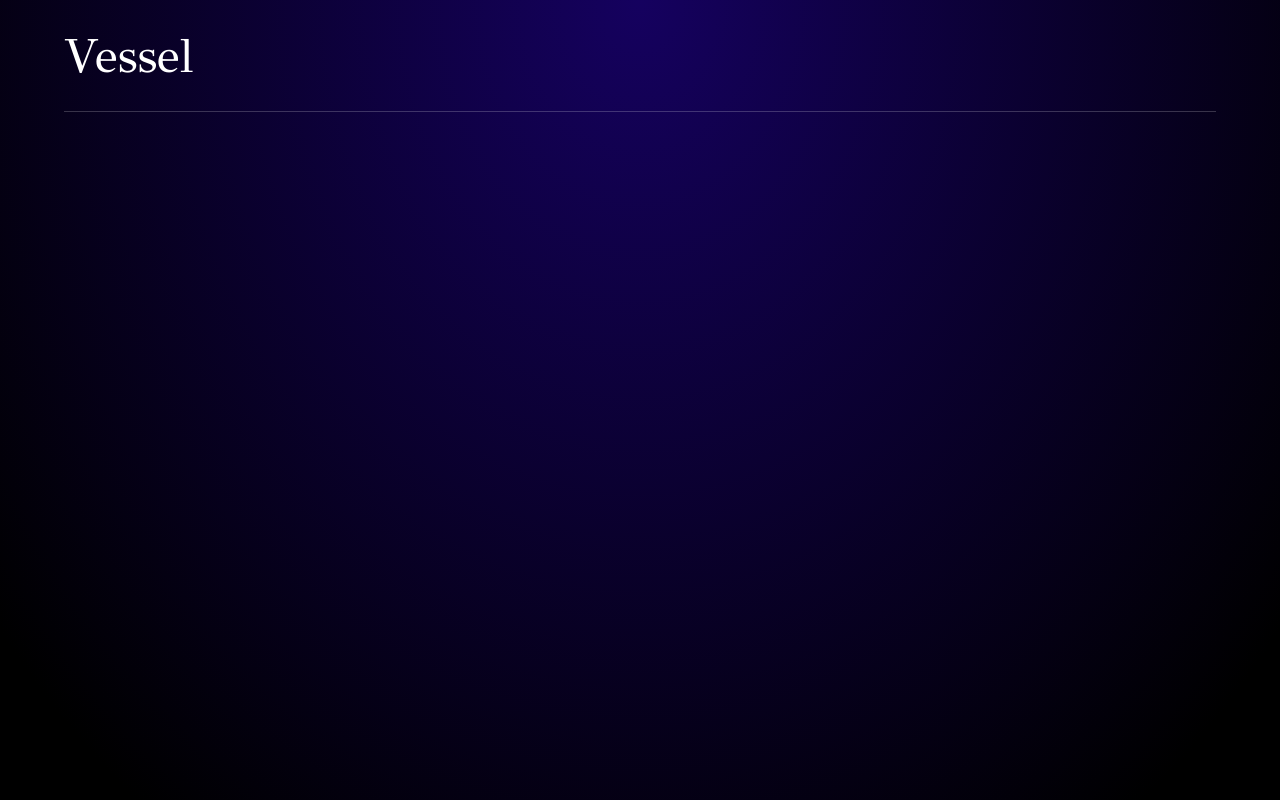
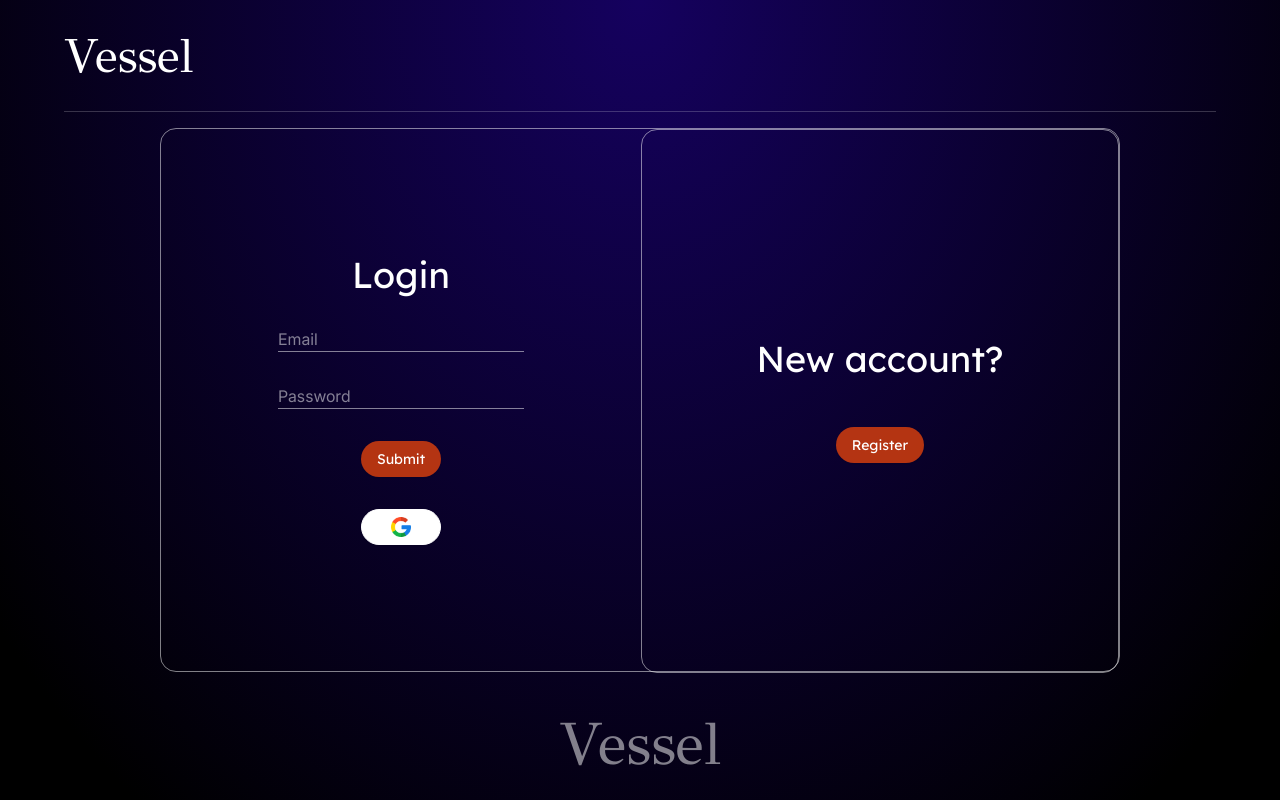
Before and after one commit to guimazaky/Vessel, a React (Vite) app: page /loginpage in a window 1280 px wide. Built offline with nearby package versions, Linux system fonts and the light colour scheme; a web font is replaced by a local one.

Commit message:
create_loginregister

```diff
--- a/package.json
+++ b/package.json
@@ -10,6 +10,7 @@
     "preview": "vite preview"
   },
   "dependencies": {
+    "@radix-ui/react-label": "^2.1.2",
     "@radix-ui/react-progress": "^1.1.2",
     "@radix-ui/react-slot": "^1.1.2",
     "@tailwindcss/vite": "^4.1.3",
--- a/src/components/ui/button.jsx
+++ b/src/components/ui/button.jsx
@@ -10,7 +10,7 @@ const buttonVariants = cva(
     variants: {
       variant: {
         default:
-          "bg-[#FC4B08]/70 rounded-full text-primary-foreground shadow-xs hover:bg-[#15015F] cursor-pointer ",
+          "bg-[#FC4B08]/70 rounded-full text-white shadow-xs hover:bg-[#15015F] cursor-pointer font-lexend",
         destructive:
           "bg-destructive text-white shadow-xs hover:bg-destructive/90 focus-visible:ring-destructive/20 dark:focus-visible:ring-destructive/40 dark:bg-destructive/60",
         outline:
@@ -20,6 +20,8 @@ const buttonVariants = cva(
         ghost:
           "hover:bg-accent hover:text-accent-foreground dark:hover:bg-accent/50",
         link: "text-primary underline-offset-4 hover:underline",
+        google:
+          "bg-white border-1 border-white rounded-full text-white shadow-xs hover:bg-[#15015F] cursor-pointer font-lexend",
       },
       size: {
         default: "h-9 px-4 py-2 has-[>svg]:px-3",
--- /dev/null
+++ b/src/components/ui/loginRegisterForm.jsx
@@ -0,0 +1,34 @@
+import React from "react";
+import { Button } from "@/components/ui/button";
+
+function LoginRegisterForm() {
+  return (
+    <div className="w-240 h-136 bg-transparent border-1 border-white/50 rounded-2xl flex ">
+      <div className="text-white font-inter flex flex-col w-120 items-center justify-center gap-8">
+        <h1 className="text-4xl font-lexend ">Login</h1>
+
+        <input
+          type="text"
+          placeholder="Email"
+          className="border-b-1 border-white/50 outline-none"
+        />
+
+        <input
+          type="password"
+          placeholder="Password"
+          className="border-b-1 border-white/50 outline-none"
+        />
+        <Button>Submit</Button>
+        <Button variant="google" className="w-20">
+          <img src="public/google.png" alt="" className="h-5" />
+        </Button>
+      </div>
+      <div className="flex flex-col justify-center flex-1 h-136 w-120 bg-transparent border-1 border-white/50 rounded-2xl items-center font-lexend gap-12">
+        <h1 className="text-white text-4xl ">New account?</h1>
+        <Button className="">Register</Button>
+      </div>
+    </div>
+  );
+}
+
+export default LoginRegisterForm;
--- a/src/pages/LoginPage.jsx
+++ b/src/pages/LoginPage.jsx
@@ -1,10 +1,17 @@
 import React from "react";
 import CleanNavbar from "../components/ui/cleanNavbar";
+import Footer from "@/components/ui/footer";
+import LoginRegisterForm from "@/components/ui/loginRegisterForm";
 
 function LoginPage() {
   return (
-    <div>
+    <div className="flex flex-col min-h-screen">
       <CleanNavbar />
+
+      <div className="flex-1 content-center place-items-center ">
+        <LoginRegisterForm />
+      </div>
+      <Footer />
     </div>
   );
 }
```
Also changed, not shown: public/google.png (added), 1 other file (tests, documents, lock files or other folders).
